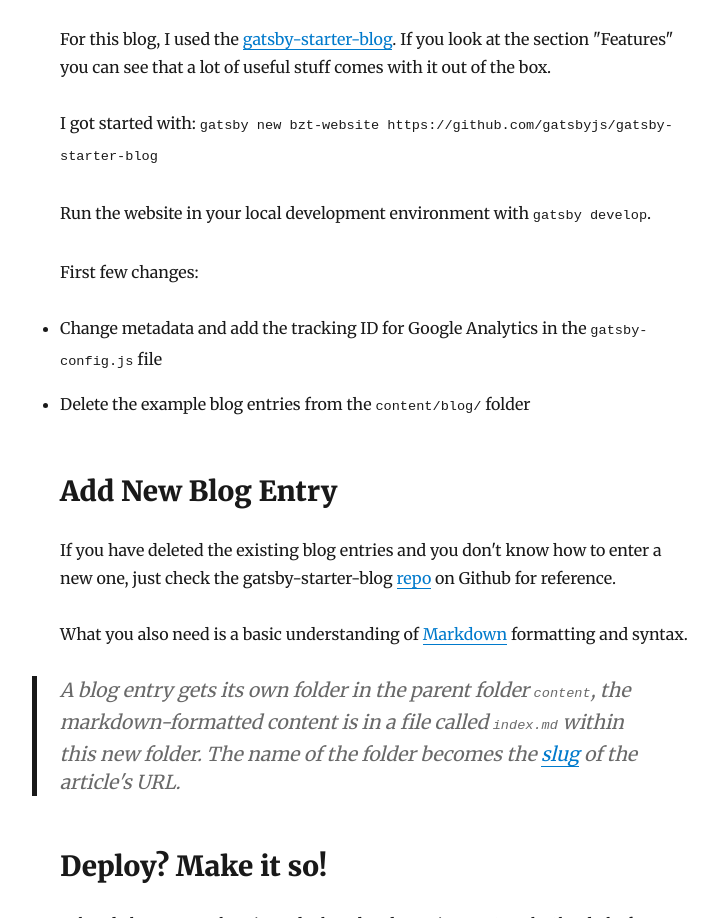
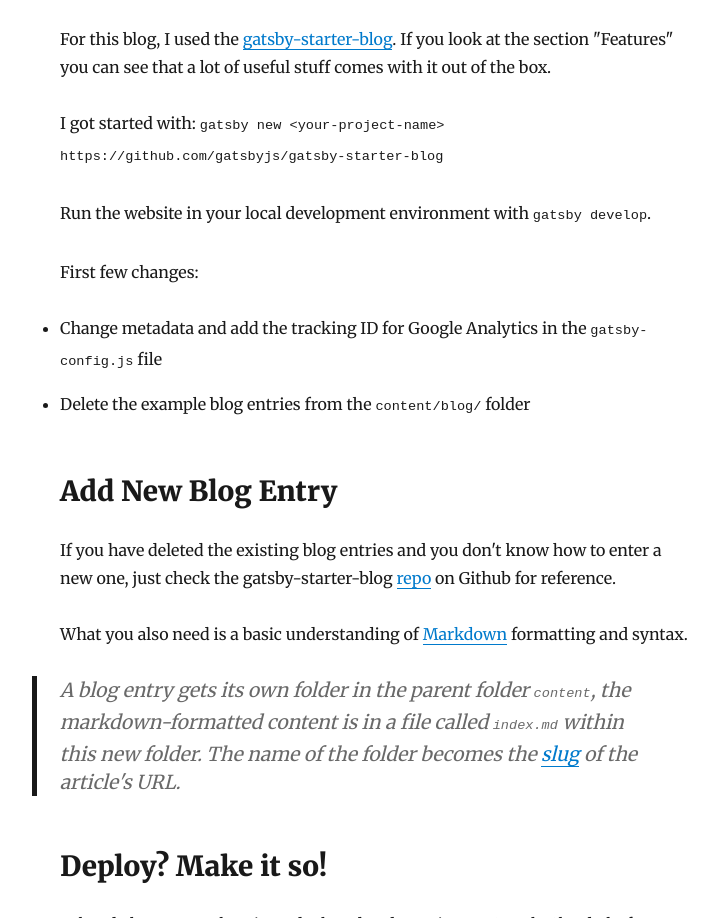
Before and after one commit to benzai10/bzt-website, a Gatsby site: page /create-gatsby-blog-and-deploy-to-firebase-hosting/ in a window 1280 px wide. Shown: the part 2253-3171 px from the top of the page, without its empty margins (265-982 px from the left). Built offline with nearby package versions, Linux system fonts and the light colour scheme; Gatsby itself is replaced by a stand-in of ours; some packages are replaced by stand-ins of ours.

Commit message:
confuscate own project name

```diff
--- a/content/blog/create-gatsby-blog-and-deploy-to-firebase-hosting/index.md
+++ b/content/blog/create-gatsby-blog-and-deploy-to-firebase-hosting/index.md
@@ -39,7 +39,7 @@ If you want to learn about Gatsby, I recommend to just go through the official [
 
 For this blog, I used the [gatsby-starter-blog](https://www.gatsbyjs.org/starters/gatsbyjs/gatsby-starter-blog/). If you look at the section "Features" you can see that a lot of useful stuff comes with it out of the box.
 
-I got started with: `gatsby new bzt-website https://github.com/gatsbyjs/gatsby-starter-blog`
+I got started with: `gatsby new <your-project-name> https://github.com/gatsbyjs/gatsby-starter-blog`
 
 Run the website in your local development environment with `gatsby develop`.
 
```
